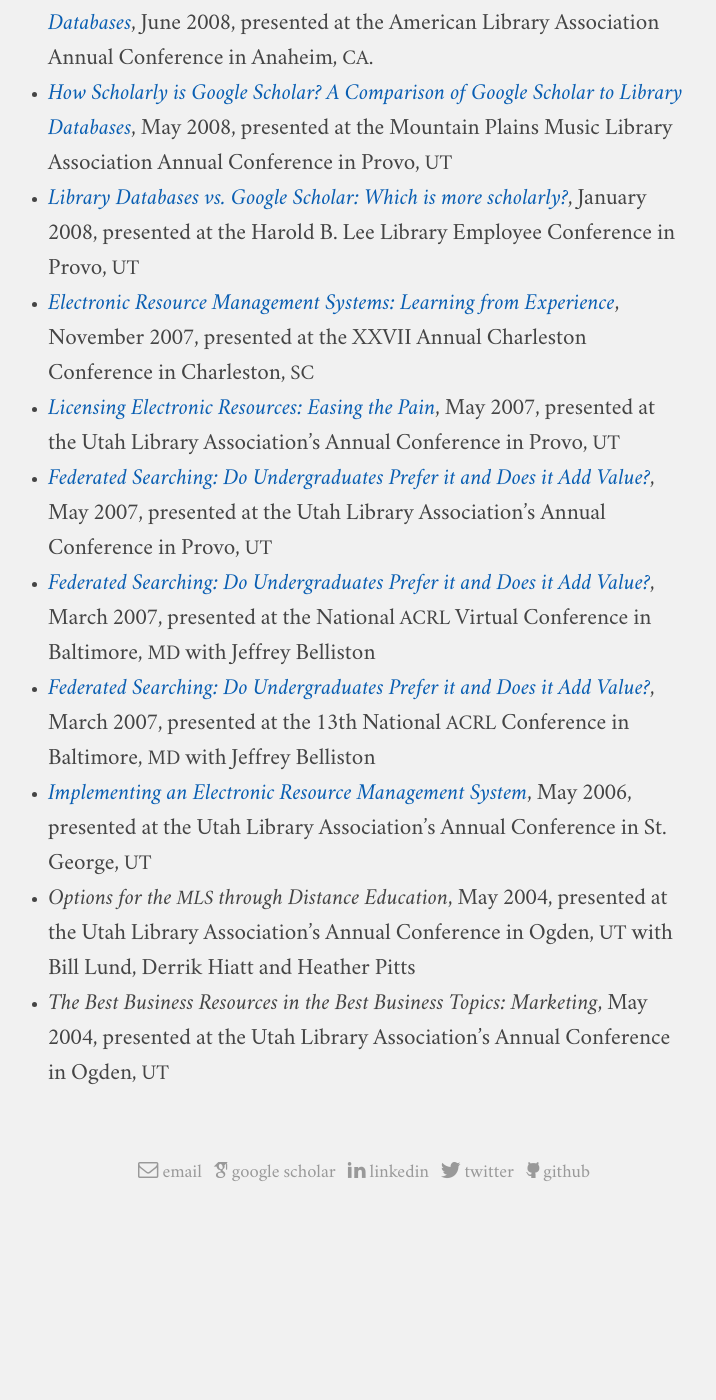
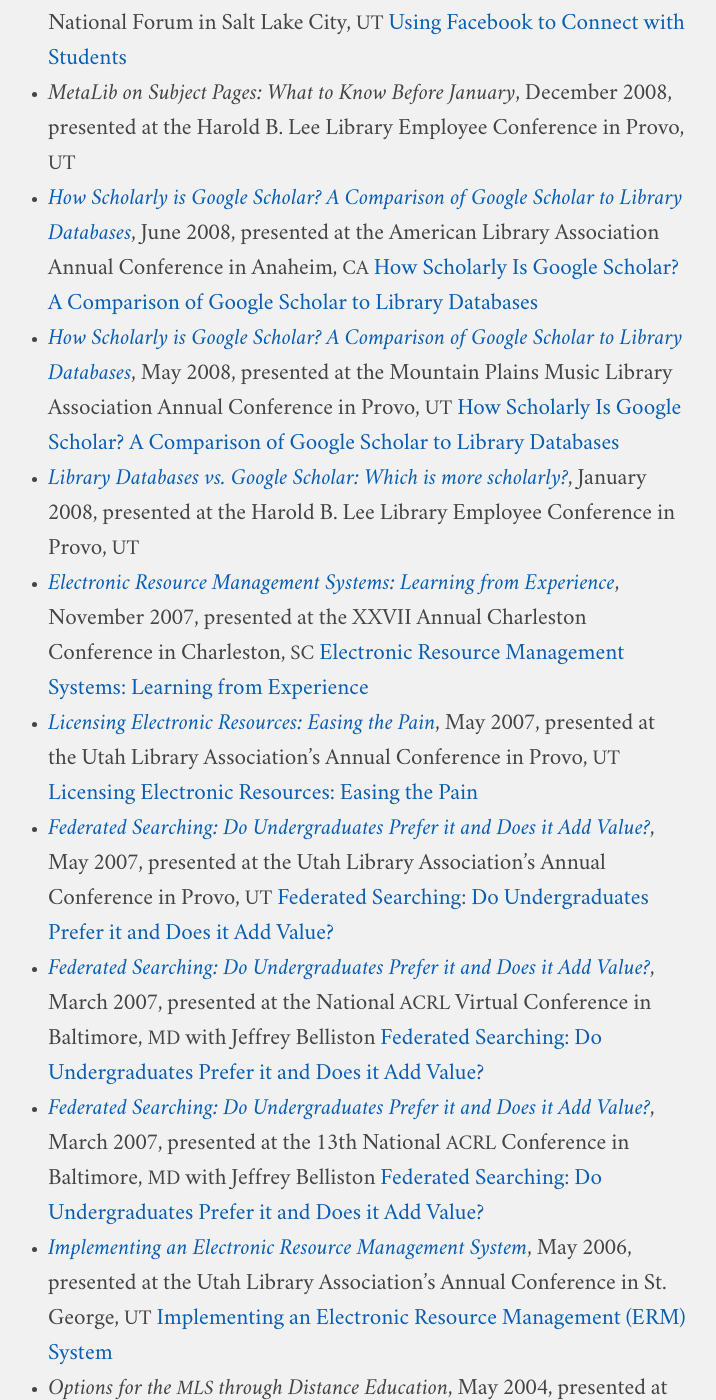
Before and after one commit to jaredhowland/jaredhowland.github.io, a Jekyll site: the page built from content/presentations.md, in a window 1280 px wide and 1400 px high, scrolled down 1549 px. Shown: the whole window, without its empty margins (272-988 px from the left). Built offline with Jekyll 4.4.1, drawn with Linux system fonts in a browser that asks for light colours; a script that is not in the unit is left out; before the commit the page ends 2770 px from its top, so only the background shows below that; some of the changed text lies outside the part shown.

Commit message:
[ADD] Charleston Presentation

```diff
--- a/Gemfile
+++ b/Gemfile
@@ -1,2 +1,2 @@
 source 'https://rubygems.org'
-gem "github-pages"
+gem 'github-pages', group: :jekyll_plugins
--- a/_config.yaml
+++ b/_config.yaml
@@ -1,3 +1,5 @@
+# rvm use 2.5.1
+# rvm gemset use jaredhowland.com
 # bundle exec jekyll serve --host localhost
 navigation:
   - title: "Home"
@@ -17,6 +19,7 @@ email: "jared_howland@byu.edu"
 keywords: "'jared howland', vita, publications, presentations, projects"
 description: "This is the personal website of Jared Howland, librarian at Brigham Young University - Harold B. Lee Library."
 url: "https://www.jaredhowland.com"
+plumx: true
 ga-tracking-code: "UA-15180577-1"
 ga-domain-name: "jaredhowland.com"
 
--- a/_includes/head.html
+++ b/_includes/head.html
@@ -5,7 +5,7 @@
  <meta name=author content="{% if page.author %}{{ page.author }}{% else %}{{ site.author}}{% endif %}">
  <meta name=viewport content="width=device-width, initial-scale=1.0">
  <link rel=stylesheet href="https://fonts.googleapis.com/css?family=Crimson+Text:400,400i,700">
- <link rel=stylesheet type="text/css" href="{{ site.url }}/assets/css/styles.min.css" media="screen">
+ <link rel=stylesheet type=text/css href={{ site.url }}/assets/css/styles.min.css>
  {% if site.ga-tracking-code %}
     <script>
         var _gaq = _gaq || [];
@@ -23,3 +23,6 @@
     <script src=//use.typekit.net/{{ site.typekit-id }}.js></script>
     <script>try{Typekit.load();}catch(e){}</script>
  {% endif %}
+ {% if site.plumx %}
+    <script src=//d39af2mgp1pqhg.cloudfront.net/widget-popup.js></script>
+ {% endif %}
--- a/content/presentations.md
+++ b/content/presentations.md
@@ -4,28 +4,29 @@ permalink: /presentations/
 ---
 # Presentations #
 
+* *Library Space Transformed*, November 2018, presented at the Annual Charleston Conference in Charleston, <span class="caps">SC</span>
 * *[Small Data Management: Master Data for Better Collection Analysis][]*, March 2018, presented at the Electronic Resources and Libraries 2018 Conference in Austin, <span class="caps">TX</span>
 * *[Small Data Management][]*, October 2017, presented at the <span class="caps">OCLC</span> Americas Regional Council Meeting in Baltimore, <span class="caps">MD</span>
 * *[Large Journal Package Cancellations at BYU][]*, May 2017, poster presented at the Utah Library Association’s Annual Conference in Sandy, <span class="caps">UT</span>
 * *[Licensing Business Resources][]*, June 2013, presented at the <span class="caps">RUSA</span> Preconference at the American Library Association Annual Conference in Chicago, <span class="caps">IL</span>
 * *[Of Lending and Licensing][]*, June 2011, presented at the American Library Association Annual Conference in New Orleans, <span class="caps">LA</span> with Gerrit van Dyk
-* *[Shelf-ready: Is it Worth the Money?][]*, May 2010, presented at the Utah Library Association’s Annual Conference in St. George, <span class="caps">UT</span> with Rebecca Schroeder
-* *[How Scholarly is Google Scholar? A Comparison to Library Databases][]*, February 2010, invited keynote speaker at the Norwegian National Library Conference in Oslo, Norway
-* *[Redundant Journal Access: Why Pay More than Once?][]*, February 2010, presented at the Electronic Resources and Libraries 2010 Conference in Austin, <span class="caps">TX</span>
-* *[Shelf-ready: Is it Worth the Money?]({{ site.url }}/presentations/shelf-ready-library/)*, December 2009, presented at the Harold B. Lee Library Employee Conference in Provo, <span class="caps">UT</span> with Rebecca Schroeder
-* *[How Scholarly is Google Scholar? A Comparison of Google Scholar to Library Databases][]*, December 2009, presented at the Harold B. Lee Library Employee Conference in Provo, <span class="caps">UT</span>
-* *[Fostering Creativity in the Workplace][]*, November 2009, invited speaker at the Association of Research Libraries’ Research Library Leadership Fellows (RLLF) Program in Provo, <span class="caps">UT</span>
-* *[Using Facebook to Connect with Students][]*, October 2009, poster presented at the Library Information and Technology Association’s 2009 National Forum in Salt Lake City, <span class="caps">UT</span>
+* *[Shelf-ready: Is it Worth the Money?][]*, May 2010, presented at the Utah Library Association’s Annual Conference in St. George, <span class="caps">UT</span> with Rebecca Schroeder <a href="https://plu.mx/plum/a/?bepress_url_id=https%3A%2F%2Fscholarsarchive.byu.edu%2Ffacpub%2F1241" data-popup="right" data-badge="true" class="plumx-plum-print-popup plum-bigben-theme" data-site="plum" data-hide-when-empty="true">Shelf-ready: Is it Worth the Money?</a>
+* *[How Scholarly is Google Scholar? A Comparison to Library Databases][]*, February 2010, invited keynote speaker at the Norwegian National Library Conference in Oslo, Norway <a href="https://plu.mx/plum/a/?bepress_url_id=https%3A%2F%2Fscholarsarchive.byu.edu%2Ffacpub%2F1244" data-popup="right" data-badge="true" class="plumx-plum-print-popup" data-site="plum" data-hide-when-empty="true">How Scholarly is Google Scholar? A Comparison to Library Databases</a>
+* *[Redundant Journal Access: Why Pay More than Once?][]*, February 2010, presented at the Electronic Resources and Libraries 2010 Conference in Austin, <span class="caps">TX</span> <a href="https://plu.mx/plum/a/?bepress_url_id=https%3A%2F%2Fscholarsarchive.byu.edu%2Ffacpub%2F1245" data-popup="right" data-badge="true" class="plumx-plum-print-popup" data-site="plum" data-hide-when-empty="true">Redundant Journal Access: Why Pay More than Once?</a>
+* *[Shelf-ready: Is it Worth the Money?]({{ site.url }}/presentations/shelf-ready-library/)*, December 2009, presented at the Harold B. Lee Library Employee Conference in Provo, <span class="caps">UT</span> with Rebecca Schroeder  <a href="https://plu.mx/plum/a/?bepress_url_id=https%3A%2F%2Fscholarsarchive.byu.edu%2Ffacpub%2F1241" data-popup="right" data-badge="true" class="plumx-plum-print-popup plum-bigben-theme" data-site="plum" data-hide-when-empty="true">Shelf-ready: Is it Worth the Money?</a>
+* *[How Scholarly is Google Scholar? A Comparison of Google Scholar to Library Databases][]*, December 2009, presented at the Harold B. Lee Library Employee Conference in Provo, <span class="caps">UT</span> <a href="https://plu.mx/plum/a/?bepress_url_id=https%3A%2F%2Fscholarsarchive.byu.edu%2Ffacpub%2F1263" data-popup="right" data-badge="true" class="plumx-plum-print-popup" data-site="plum" data-hide-when-empty="true">How Scholarly Is Google Scholar? A Comparison of Google Scholar to Library Databases</a>
+* *[Fostering Creativity in the Workplace][]*, November 2009, invited speaker at the Association of Research Libraries’ Research Library Leadership Fellows (RLLF) Program in Provo, <span class="caps">UT</span> <a href="https://plu.mx/plum/a/?bepress_url_id=https%3A%2F%2Fscholarsarchive.byu.edu%2Ffacpub%2F1248" data-popup="right" data-badge="true" class="plumx-plum-print-popup" data-site="plum" data-hide-when-empty="true">Fostering Creativity in the Workplace</a>
+* *[Using Facebook to Connect with Students][]*, October 2009, poster presented at the Library Information and Technology Association’s 2009 National Forum in Salt Lake City, <span class="caps">UT</span> <a href="https://plu.mx/plum/a/?bepress_url_id=https%3A%2F%2Fscholarsarchive.byu.edu%2Ffacpub%2F20" data-popup="right" data-badge="true" class="plumx-plum-print-popup" data-site="plum" data-hide-when-empty="true">Using Facebook to Connect with Students</a>
 * *MetaLib on Subject Pages: What to Know Before January*, December 2008, presented at the Harold B. Lee Library Employee Conference in Provo, <span class="caps">UT</span>
-* *[How Scholarly is Google Scholar? A Comparison of Google Scholar to Library Databases][]*, June 2008, presented at the American Library Association Annual Conference in Anaheim, <span class="caps">CA</span>.
-* *[How Scholarly is Google Scholar? A Comparison of Google Scholar to Library Databases][]*, May 2008, presented at the Mountain Plains Music Library Association Annual Conference in Provo, <span class="caps">UT</span>
+* *[How Scholarly is Google Scholar? A Comparison of Google Scholar to Library Databases][]*, June 2008, presented at the American Library Association Annual Conference in Anaheim, <span class="caps">CA</span> <a href="https://plu.mx/plum/a/?bepress_url_id=https%3A%2F%2Fscholarsarchive.byu.edu%2Ffacpub%2F1263" data-popup="right" data-badge="true" class="plumx-plum-print-popup" data-site="plum" data-hide-when-empty="true">How Scholarly Is Google Scholar? A Comparison of Google Scholar to Library Databases</a>
+* *[How Scholarly is Google Scholar? A Comparison of Google Scholar to Library Databases][]*, May 2008, presented at the Mountain Plains Music Library Association Annual Conference in Provo, <span class="caps">UT</span> <a href="https://plu.mx/plum/a/?bepress_url_id=https%3A%2F%2Fscholarsarchive.byu.edu%2Ffacpub%2F1263" data-popup="right" data-badge="true" class="plumx-plum-print-popup" data-site="plum" data-hide-when-empty="true">How Scholarly Is Google Scholar? A Comparison of Google Scholar to Library Databases</a>
 * *[Library Databases vs. Google Scholar: Which is more scholarly?][]*, January 2008, presented at the Harold B. Lee Library Employee Conference in Provo, <span class="caps">UT</span>
-* *[Electronic Resource Management Systems: Learning from Experience][]*, November 2007, presented at the XXVII Annual Charleston Conference in Charleston, <span class="caps">SC</span>
-* *[Licensing Electronic Resources: Easing the Pain][]*, May 2007, presented at the Utah Library Association’s Annual Conference in Provo, <span class="caps">UT</span>
-* *[Federated Searching: Do Undergraduates Prefer it and Does it Add Value?]({{ site.url }}/presentations/federated-searching-ula/)*, May 2007, presented at the Utah Library Association’s Annual Conference in Provo, <span class="caps">UT</span>
-* *[Federated Searching: Do Undergraduates Prefer it and Does it Add Value?][]*, March 2007, presented at the National <span class="caps">ACRL</span> Virtual Conference in Baltimore, <span class="caps">MD</span> with Jeffrey Belliston
-* *[Federated Searching: Do Undergraduates Prefer it and Does it Add Value?][]*, March 2007, presented at the 13th National <span class="caps">ACRL</span> Conference in Baltimore, <span class="caps">MD</span> with Jeffrey Belliston
-* *[Implementing an Electronic Resource Management System][]*, May 2006, presented at the Utah Library Association’s Annual Conference in St. George, <span class="caps">UT</span>
+* *[Electronic Resource Management Systems: Learning from Experience][]*, November 2007, presented at the XXVII Annual Charleston Conference in Charleston, <span class="caps">SC</span> <a href="https://plu.mx/plum/a/?bepress_url_id=https%3A%2F%2Fscholarsarchive.byu.edu%2Ffacpub%2F1268" data-popup="right" data-badge="true" class="plumx-plum-print-popup" data-site="plum" data-hide-when-empty="true">Electronic Resource Management Systems: Learning from Experience</a>
+* *[Licensing Electronic Resources: Easing the Pain][]*, May 2007, presented at the Utah Library Association’s Annual Conference in Provo, <span class="caps">UT</span> <a href="https://plu.mx/plum/a/?bepress_url_id=https%3A%2F%2Fscholarsarchive.byu.edu%2Ffacpub%2F1275" data-popup="right" data-badge="true" class="plumx-plum-print-popup" data-site="plum" data-hide-when-empty="true">Licensing Electronic Resources: Easing the Pain</a>
+* *[Federated Searching: Do Undergraduates Prefer it and Does it Add Value?]({{ site.url }}/presentations/federated-searching-ula/)*, May 2007, presented at the Utah Library Association’s Annual Conference in Provo, <span class="caps">UT</span> <a href="https://plu.mx/plum/a/?bepress_url_id=https%3A%2F%2Fscholarsarchive.byu.edu%2Ffacpub%2F1277" data-popup="right" data-badge="true" class="plumx-plum-print-popup" data-site="plum" data-hide-when-empty="true">Federated Searching: Do Undergraduates Prefer it and Does it Add Value?</a>
+* *[Federated Searching: Do Undergraduates Prefer it and Does it Add Value?][]*, March 2007, presented at the National <span class="caps">ACRL</span> Virtual Conference in Baltimore, <span class="caps">MD</span> with Jeffrey Belliston <a href="https://plu.mx/plum/a/?bepress_url_id=https%3A%2F%2Fscholarsarchive.byu.edu%2Ffacpub%2F1277" data-popup="right" data-badge="true" class="plumx-plum-print-popup" data-site="plum" data-hide-when-empty="true">Federated Searching: Do Undergraduates Prefer it and Does it Add Value?</a>
+* *[Federated Searching: Do Undergraduates Prefer it and Does it Add Value?][]*, March 2007, presented at the 13th National <span class="caps">ACRL</span> Conference in Baltimore, <span class="caps">MD</span> with Jeffrey Belliston <a href="https://plu.mx/plum/a/?bepress_url_id=https%3A%2F%2Fscholarsarchive.byu.edu%2Ffacpub%2F1277" data-popup="right" data-badge="true" class="plumx-plum-print-popup" data-site="plum" data-hide-when-empty="true">Federated Searching: Do Undergraduates Prefer it and Does it Add Value?</a>
+* *[Implementing an Electronic Resource Management System][]*, May 2006, presented at the Utah Library Association’s Annual Conference in St. George, <span class="caps">UT</span> <a href="https://plu.mx/plum/a/?bepress_url_id=https%3A%2F%2Fscholarsarchive.byu.edu%2Ffacpub%2F1281" data-popup="right" data-badge="true" class="plumx-plum-print-popup" data-site="plum" data-hide-when-empty="true">Implementing an Electronic Resource Management (ERM) System</a>
 * *Options for the <span class="caps">MLS</span> through Distance Education*, May 2004, presented at the Utah Library Association’s Annual Conference in Ogden, <span class="caps">UT</span> with Bill Lund, Derrik Hiatt and Heather Pitts
 * *The Best Business Resources in the Best Business Topics: Marketing*, May 2004, presented at the Utah Library Association’s Annual Conference in Ogden, <span class="caps">UT</span>
 
```
Also changed, not shown: content/publications.md (+2 -2 lines), 1 other file.
